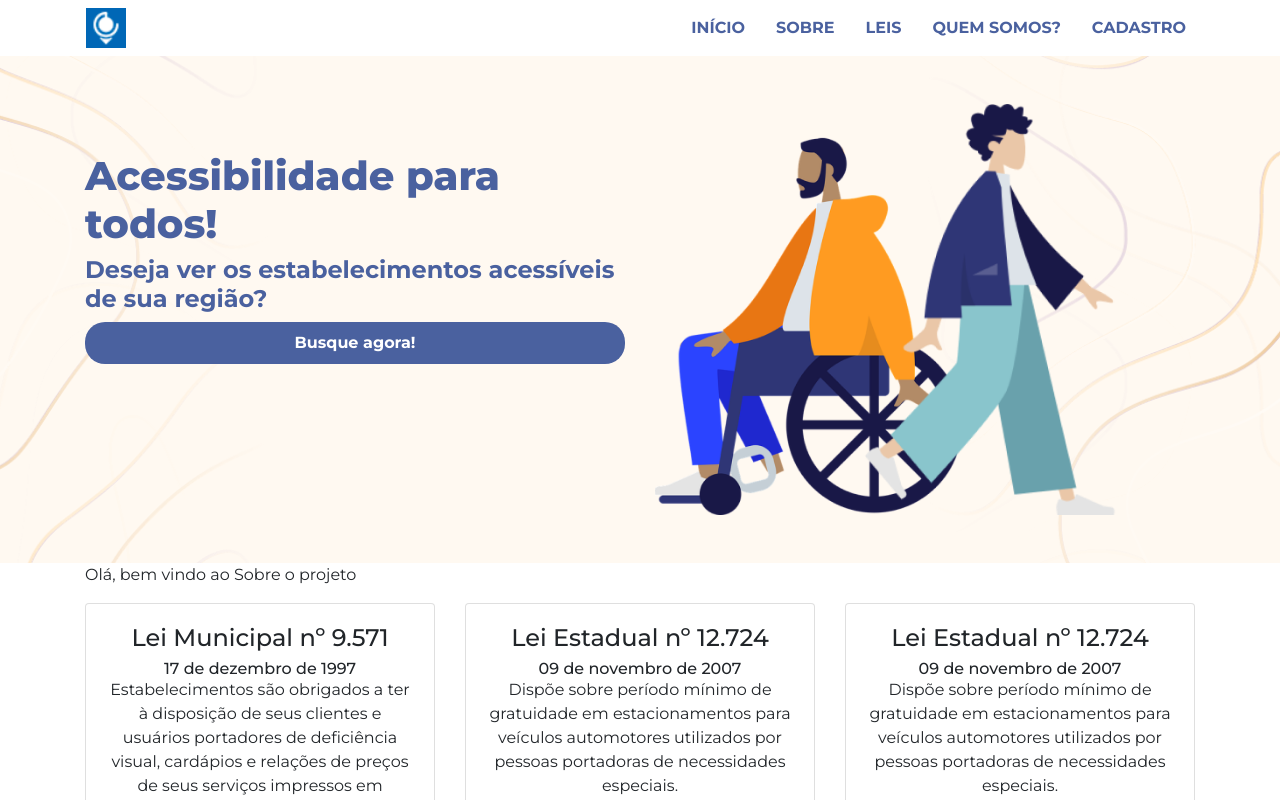
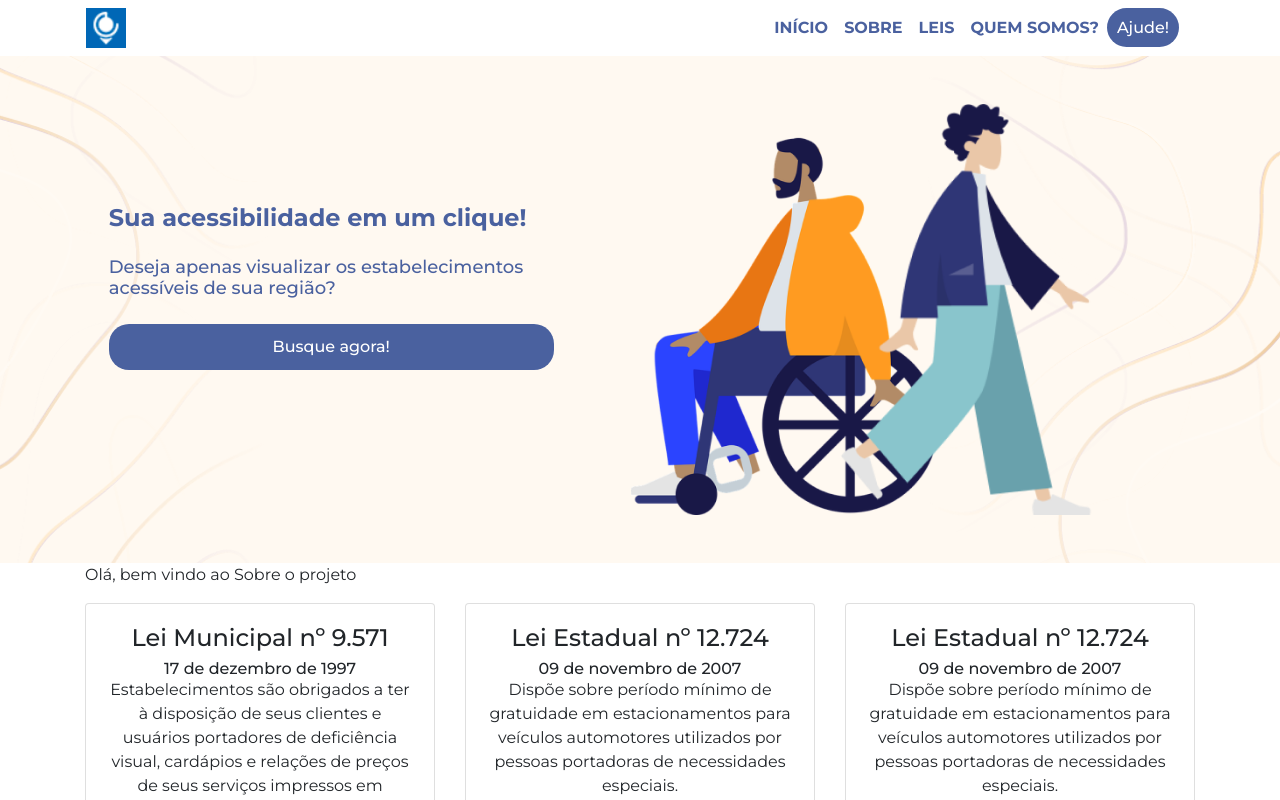
Before and after one commit to jooaodias/map.acessivel-new, a React (Create React App) app: page / in a window 1280 px wide. Shown: the top 800 px of the page. Built offline with nearby package versions, Linux system fonts and the light colour scheme.

Commit message:
Arrumando alguns contéudos

```diff
--- a/src/Pages/Home.js
+++ b/src/Pages/Home.js
@@ -4,10 +4,6 @@ import styled from 'styled-components';
 
 import { Title } from '../styles/Title';
 import { Button } from '../components/Button';
-import Leis from './Leis';
-import Sobre from './Sobre';
-import Cadastro from './Cadastro';
-import QuemSomos from './QuemSomos';
 
 import humano from '../assets/images/humanos.png';
 
@@ -19,19 +15,27 @@ const StyledHeader = styled.header`
   background-repeat: no-repeat;
 `
 
+const StyledCol = styled(Col)`
+    margin-top: 100px;
+`
+
+const StyledButton = styled(Button)`
+  min-width: 185px;
+  /* max-width: 200px; */
+  padding: 10px;
+`
+
 const Home = () => {
     return (
-        <div>
         <StyledHeader className="pt-5 pb-5">
             <Container>
-                    <Row>
-                        <Col xs="12" md="6" className="text-left mt-5 mb-4 ">
-                            <Title tag="h1" color="#4A619F" weight="800" size="2.5rem">Acessibilidade para todos!</Title>
-                            <Title tag="h3" color="#4A619F" className="h4">Deseja ver os estabelecimentos acessíveis de sua região?</Title>
-
-                            <Button block light bold size="lg" color="4A619F" name="subscribe" type="submit">Busque agora!</Button>
-                        </Col>
-                        <Col >
+                <Row className="justify-content-around">
+                    <StyledCol xs="12" md="5" className="text-left">
+                        <Title tag="h1" color="#4A619F" weight="700" size="24px">Sua acessibilidade em um clique!</Title>
+                        <Title tag="h2" color="#4A619F" weight="500" className="h4 mt-4" size="18px" >Deseja apenas visualizar os estabelecimentos acessíveis de sua região?</Title>
+                        <StyledButton block light size="lg" color="4A619F" name="subscribe" type="submit" className="mt-4" >Busque agora!</StyledButton>
+                    </StyledCol>
+                    <Col md="6">
                         <div>
                             <img className="img-fluid" src={humano} alt="Desenho de uma pessoa andando e um cadeirante" />
                         </div>
@@ -41,23 +45,6 @@ const Home = () => {
 
         </StyledHeader>
 
-            <div id="Sobre-o-Projeto">
-                <Sobre />
-            </div>
-
-            <div id="Leis-De-Acessibilidade">
-                <Leis />
-            </div>
-
-            <div id="Quem-Somos">
-                <QuemSomos />
-            </div>
-
-            <div id="Cadastro">
-                <Cadastro />
-            </div>
-
-        </div>
     )
 }
 
--- a/src/container/Menu/Menu.js
+++ b/src/container/Menu/Menu.js
@@ -13,18 +13,30 @@ const StyledLink = styled(NavLink)`
   padding-right: .5rem;
   padding-left: .5rem;
 
-  .nav-item:not(:last-child) & {
-    margin-right: 15px;
-  }
-
-  /* &.active {
-    color: #4593ee;
-    border-bottom: 4px solid #4593ee;
-  } */
   &:hover {
     color: #4593ee;
     border-bottom: 4px solid #4593ee;
     text-decoration: none;
+  }
+
+`;
+
+const HelpLinkStyled = styled(NavLink)`
+  font-size: 1rem;
+  color: white;
+  cursor: pointer;
+  text-decoration: none;
+  margin-right: 15px;
+  background-color: #4A619F;
+  border-radius: 20px;
+  transition: filter .2s;
+  will-change: filter, color;
+  font-weight: 500;
+  padding: 10px;
+
+  &:hover {
+    text-decoration: none;
+    filter: brightness(0.9) contrast(1.2);
   }
 
 `;
@@ -34,7 +46,7 @@ const itens = [
     { nome: "Sobre", link: "#Sobre-o-Projeto" },
     { nome: "Leis", link: "#Leis-De-Acessibilidade" },
     { nome: "Quem Somos?", link: "#Quem-Somos" },
-    { nome: "Cadastro", link: "#Cadastro" }
+    // { nome: "Ajude", link: "#Cadastro" }
 ]
 
 const Menu = () => {
@@ -43,11 +55,14 @@ const Menu = () => {
         <Nav className="mr-0 ml-auto" navbar>
             {itens.map(item => {
                 return (
-                    <NavItem key={`${item.nome}+${item.link}`}>
-                        <StyledLink to={item.link} activeClassName="active" >{item.nome}</StyledLink>
+                    <NavItem key={`${item.nome}+${item.link}`}  >
+                        <StyledLink to={item.link} activeClassName="active">{item.nome}</StyledLink>
                     </NavItem>
                 )
             })}
+            <NavItem>
+                <HelpLinkStyled to="#Cadastro">Ajude!</HelpLinkStyled>
+            </NavItem>
 
 
 
```
Lines whose indentation alone changed are shown as unchanged.
